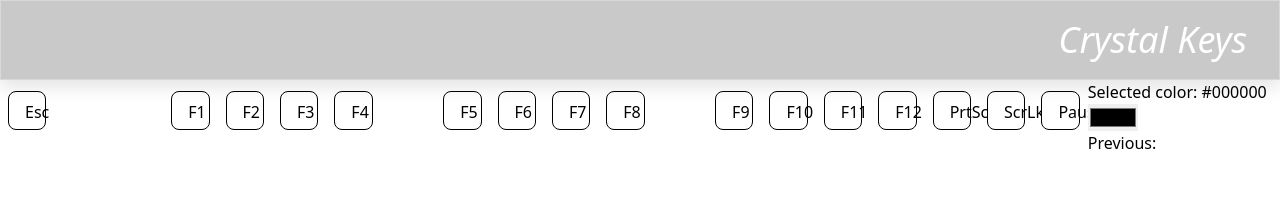
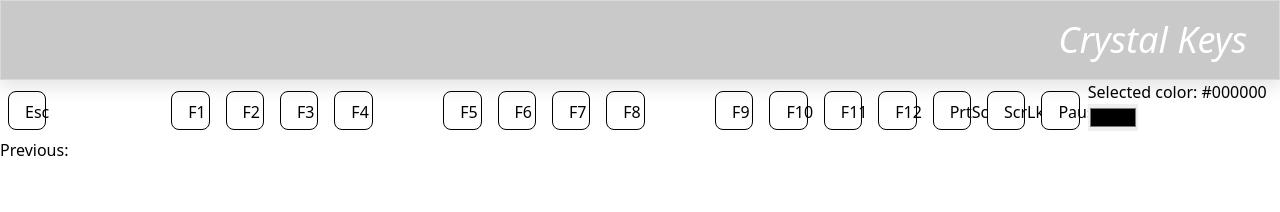
Before and after one commit to OblivionNoirV2/crystalkeys, a React (Create React App) app: page / in a window 1280 px wide. Shown: the top 212 px of the page. Built offline with nearby package versions, Linux system fonts and the light colour scheme.

Commit message:
prev colors now only update when the color is actually used, not when it's selected

```diff
--- a/src/App.tsx
+++ b/src/App.tsx
@@ -41,14 +41,17 @@
   ],
 }
 const Keyboard: React.FC<KeyboardProps> = ({ selected_color }) => {
-
   const [keyColors, setKeyColors] = useState<string[]>(key_sets.top_row.map(
     () => '#fff'));
+  const [prevColors, setPrevColors] = useState<string[]>([]);
 
   const handleKeyClick = (index: number) => {
     const newKeyColors = [...keyColors];
     newKeyColors[index] = selected_color;
     setKeyColors(newKeyColors);
+    if (!prevColors.includes(selected_color)) {
+      setPrevColors(prevColors => [...prevColors, selected_color]);
+    }
   };
 
   return (
@@ -59,16 +62,19 @@
           onClick={() => handleKeyClick(index)}
           key={index} />
       ))}
+      {/*will need context to display in the correct area*/}
+      <h1>Previous:</h1>
+      {prevColors.length !== 0 && prevColors.map((color, index) => (
+        <li key={index}>{color}</li>
+      ))}
     </section>
   );
 };
 
 const ColorPicker = () => {
   const [color, setColor] = useState<string>('#000000')
-  const [prevColors, setPrevColors] = useState<string[]>([])
   const handleColorChange = (e: React.ChangeEvent<HTMLInputElement>) => {
     setColor(e.target.value)
-    setPrevColors(prevColors => [...prevColors, e.target.value])
   }
   return (
     <main className='flex'>
@@ -76,14 +82,11 @@
       <section className='flex flex-col'>
         <h1>Selected color: {color} </h1>
         <input type='color' value={color} onChange={handleColorChange} />
-        <h1>Previous:</h1>
-        {prevColors.length !== 0 && prevColors.map((color, index) => (
-          <li key={index}>{color}</li>
-        ))}
       </section>
     </main>
   )
 }
+
 function App() {
   return (
     <main>
```
